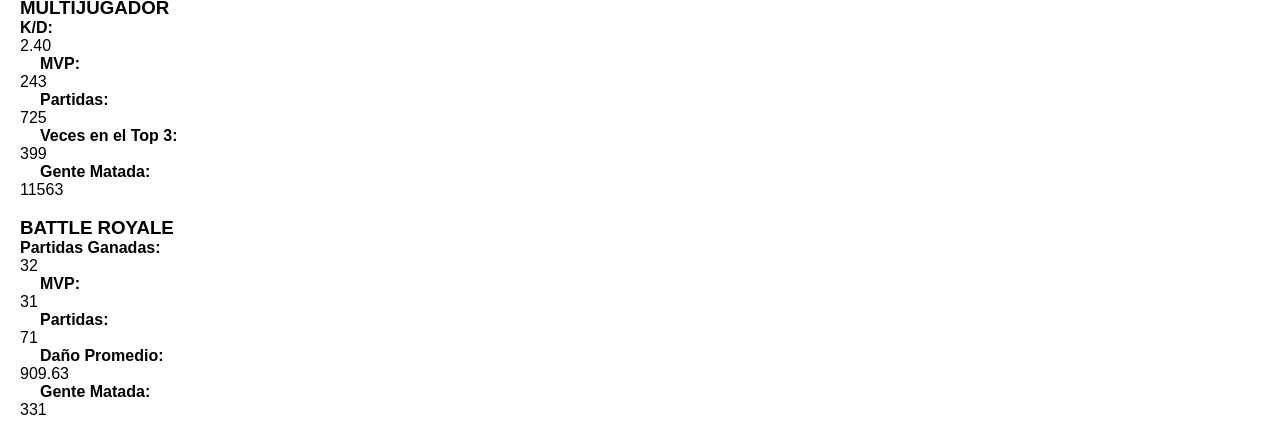
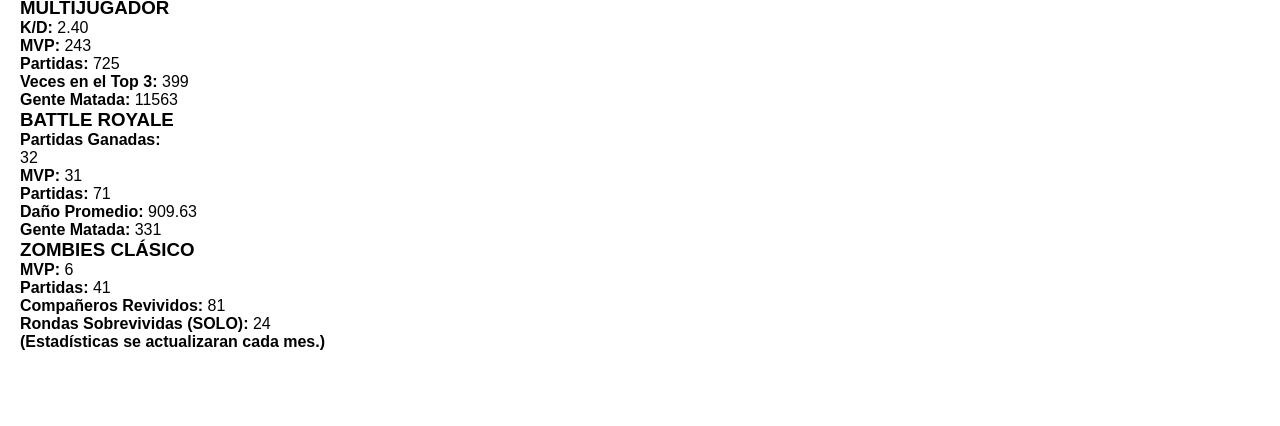
Before and after one commit to GDLLI/CoDM-Clan, a plain HTML site: page index.html in a window 1280 px wide. Shown: the part 374-800 px from the top of the page. Drawn offline with Linux system fonts and the light colour scheme.

Commit message:
Update index.html

```diff
--- a/index.html
+++ b/index.html
@@ -35,38 +35,36 @@
         </section>
 
         <section class="stats-section">
-	     <p>
           <nav>
 			  <h2>Estadísticas de el líder</h2>
 			  <p>
 				  <ul>
 					<h3>MULTIJUGADOR</h3>
-				    <li> <span>K/D:</span> <p>2.40</p> </li>
-					<li> <span>MVP:</span> <p>243</p> </li>
-					<li> <span>Partidas:</span> <p>725</p> </li>
-					<li> <span>Veces en el Top 3:</span> <p>399</p> </li>
-					<li> <span>Gente Matada:</span> <p>11563</p> </li>
+				         <p> <span>K/D:</span> 2.40</p>
+				         <p> <span>MVP:</span> 243</p>
+					 <p> <span>Partidas:</span> 725</p>
+					 <p> <span>Veces en el Top 3:</span> 399</p>
+					 <p> <span>Gente Matada:</span> 11563 </p>
 				  </ul>
 			  </p>
 			  <p>
 				  <ul>
 					<h3>BATTLE ROYALE</h3>
-				    <li> <span>Partidas Ganadas:</span> <p>32</p> </li>
-					<li> <span>MVP:</span> <p>31</p> </li>
-					<li> <span>Partidas:</span> <p>71</p> </li>
-					<li> <span>Daño Promedio:</span> <p>909.63</p> </li>
-					<li> <span>Gente Matada:</span> <p>331</p> </li>
+				        <p> <span>Partidas Ganadas:</span> <p>32</p>
+					<p> <span>MVP:</span> 31</p>
+					<p> <span>Partidas:</span> 71</p>
+					<p> <span>Daño Promedio:</span> 909.63</p>
+					<p> <span>Gente Matada:</span> 331</p>
 				  </ul>
 			   </p>
 			   <p>
 				  <ul>
 					<h3>ZOMBIES CLÁSICO</h3>
-					<li> <span>MVP:</span> <p>6</p> </li>
-					<li> <span>Partidas:</span> <p>41</p> </li>
-					<li> <span>Compañeros Revividos:</span> <p>81</p> </li>
-					<li> <span>Rondas Sobrevividas (SOLO):</span> <p>24</p> </li>
+					<p> <span>MVP:</span> 6</p>
+					<p> <span>Partidas:</span> 41</p>
+					<p> <span>Compañeros Revividos:</span> 81</p>
+					<p> <span>Rondas Sobrevividas (SOLO):</span> 24</p>
 				  </ul>
-			  </p>
 			<h4><span>(Estadísticas se actualizaran cada mes.)</span></h4>
 		  </nav>
 	     </p>
```
